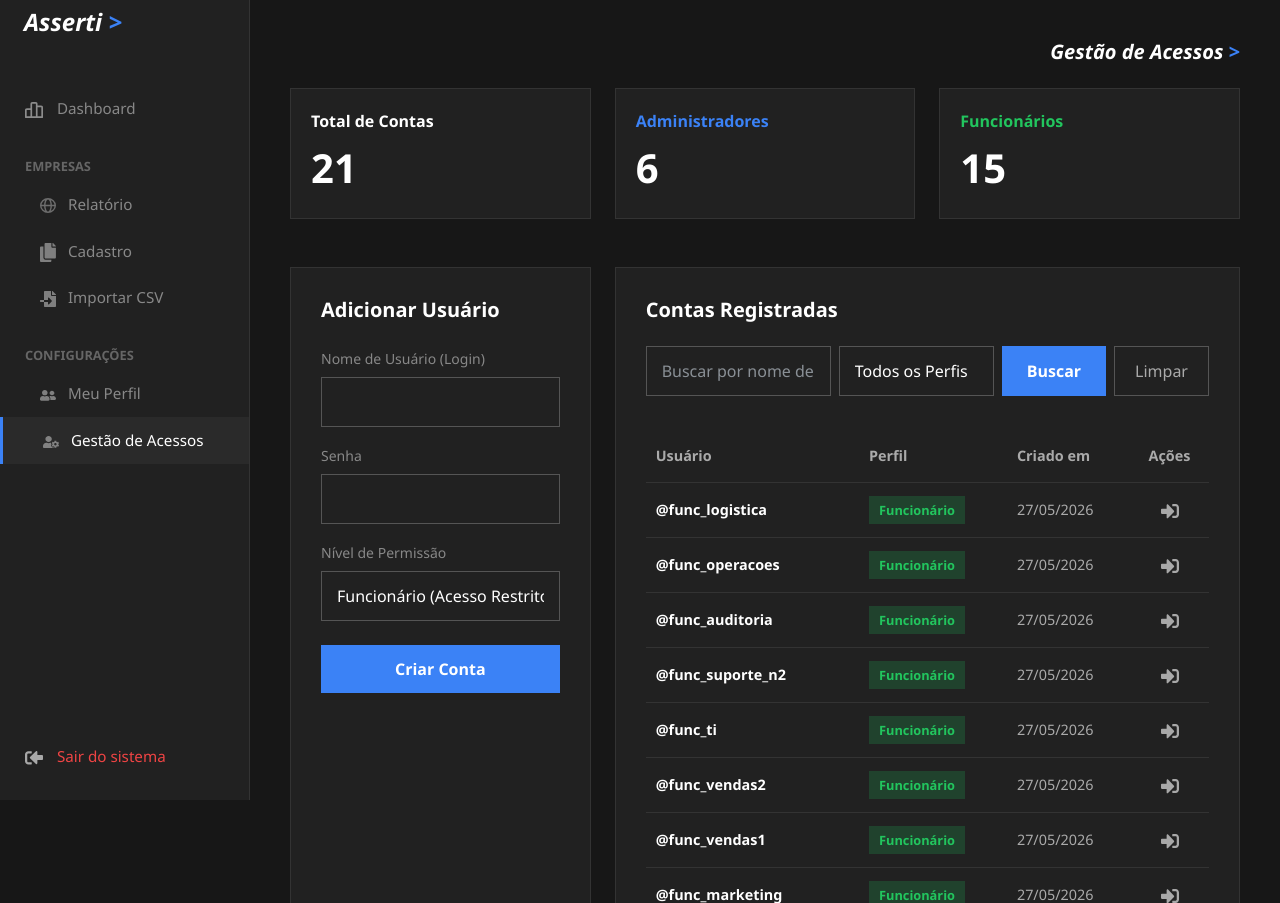
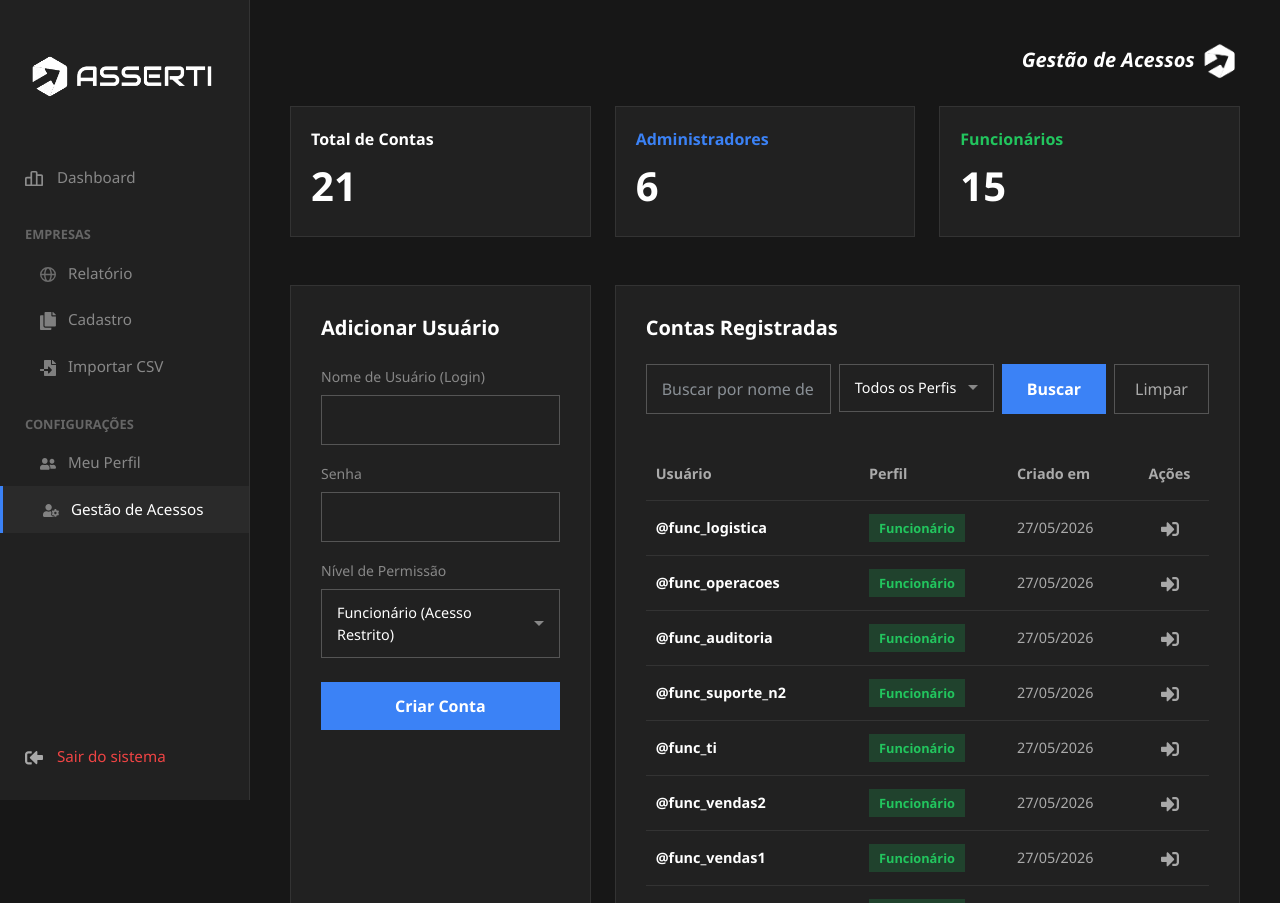
Before and after one commit to danielduper/asserti-solucao, a PHP site: page /usuarios.php in a window 1280 px wide. Shown: the top 903 px of the page. Run offline with PHP 8.4, Linux system fonts and the light colour scheme; a user stored in the database is signed in; data comes from the database, SQL or seed files in the repository.

Commit message:
ultimo commit

```diff
--- a/public/cadastro.php
+++ b/public/cadastro.php
@@ -109,12 +109,6 @@ if ($_SERVER["REQUEST_METHOD"] == "POST") {
         </div>
     </div>
 
-    <div class="row align-items-center mb-2">
-        <div class="col-md-6">
-            <button type="button" class="btn-green">
-                <img src="icones/documento.svg" width="16" style="margin-right: 8px; vertical-align: text-bottom;"> documentos necessários
-            </button>
-        </div>
         <div class="col-md-6 d-flex flex-column align-items-end">
             <div class="form-check form-switch mb-3 d-flex align-items-center gap-3">
                 <label class="form-check-label text-white fw-bold m-0">A empresa exporta produtos?<span class="asterisk">*</span></label>
--- a/public/dashboard.php
+++ b/public/dashboard.php
@@ -57,7 +57,7 @@ try {
 
     <div class="main-content">
         <div class="d-flex justify-content-end mb-4">
-            <h5 class="text-white fw-bold m-0" style="font-style: italic;">Dashboard <span style="color:#3b82f6;">></span></h5>
+            <h5 class="text-white fw-bold m-0" style="font-style: italic;">Dashboard <img src="icones/so_logo.png" width="40"></span></h5>
         </div>
 
         <div class="row g-4 mb-4">
--- a/public/menu.php
+++ b/public/menu.php
@@ -3,8 +3,8 @@ $pagina_atual = basename($_SERVER['PHP_SELF']);
 $perfil = $_SESSION['perfil'] ?? 'funcionario';
 ?>
 <div class="sidebar">
-    <div class="ms-4 mb-5 mt-2">
-        <h4 class="text-white fw-bold m-0" style="font-style: italic;">Asserti <span style="color:#3b82f6;">></span></h4>
+    <div class="ms-4 mb-5 mt-5">
+        <img src="icones/logo_branca.png" width="200">
     </div>
 
     <a href="dashboard.php" class="<?= $pagina_atual == 'dashboard.php' ? 'active' : '' ?>">
--- a/public/relatorios.php
+++ b/public/relatorios.php
@@ -102,7 +102,7 @@ function linkPagina($pag) {
         </div>
 
         <div class="d-flex justify-content-end mb-4 area-filtros-topo">
-            <h5 class="text-white fw-bold m-0" style="font-style: italic;">Relatório <span style="color:#3b82f6;">></span></h5>
+            <h5 class="text-white fw-bold m-0" style="font-style: italic;">Relatório <img src="icones/so_logo.png" width="40"></span></h5>
         </div>
 
         <form method="GET" class="mb-4">
--- a/public/usuarios.php
+++ b/public/usuarios.php
@@ -82,7 +82,79 @@ $lista_usuarios = $stmt_lista->fetchAll(PDO::FETCH_ASSOC);
         .btn-submit:hover { background-color: #2563eb; }
         .btn-clear { background: transparent; border: 1px solid #555; color: #aaa; padding: 0 20px; border-radius: 0; text-decoration: none; display: flex; align-items: center; justify-content: center; transition: 0.2s;}
         .btn-clear:hover { background: #333; color: #fff; }
-        select option { background-color: #212121; color: white; }
+
+        /* Dropdown customizado para total controle de cores/hover */
+        .custom-select-wrapper {
+            position: relative;
+            width: 100%;
+        }
+        .custom-select-trigger {
+            background: transparent;
+            border: 1px solid #555;
+            color: white;
+            border-radius: 0;
+            padding: 12px 15px;
+            cursor: pointer;
+            display: flex;
+            justify-content: space-between;
+            align-items: center;
+            user-select: none;
+            font-size: 0.9rem;
+            transition: border-color 0.2s;
+        }
+        .custom-select-trigger:after {
+            content: "";
+            width: 0;
+            height: 0;
+            border-left: 5px solid transparent;
+            border-right: 5px solid transparent;
+            border-top: 5px solid #888;
+            margin-left: 10px;
+            transition: transform 0.2s, border-top-color 0.2s;
+        }
+        .custom-select-wrapper.open .custom-select-trigger {
+            border-color: #3b82f6;
+        }
+        .custom-select-wrapper.open .custom-select-trigger:after {
+            transform: rotate(180deg);
+            border-top-color: #3b82f6;
+        }
+        .custom-options {
+            position: absolute;
+            top: 100%;
+            left: 0;
+            right: 0;
+            background-color: #212121;
+            border: 1px solid #333;
+            border-radius: 0;
+            margin-top: 4px;
+            z-index: 9999;
+            opacity: 0;
+            visibility: hidden;
+            transform: translateY(-10px);
+            transition: opacity 0.2s ease, transform 0.2s ease, visibility 0.2s;
+        }
+        .custom-select-wrapper.open .custom-options {
+            opacity: 1;
+            visibility: visible;
+            transform: translateY(0);
+        }
+        .custom-option {
+            padding: 12px 15px;
+            color: #e5e7eb;
+            cursor: pointer;
+            transition: background-color 0.15s, color 0.15s;
+            font-size: 0.9rem;
+        }
+        .custom-option:hover {
+            background-color: #3b82f6; /* Cor de hover desejada (azul Bootstrap) */
+            color: #ffffff;
+        }
+        .custom-option.selected {
+            background-color: #2a2a2a;
+            color: #3b82f6;
+            font-weight: 600;
+        }
 
         .metric-value { font-size: 2.5rem; font-weight: bold; color: #fff; margin-top: 5px; }
 
@@ -101,7 +173,7 @@ $lista_usuarios = $stmt_lista->fetchAll(PDO::FETCH_ASSOC);
 
     <div class="main-content">
         <div class="d-flex justify-content-end mb-4">
-            <h5 class="text-white fw-bold m-0" style="font-style: italic;">Gestão de Acessos <span style="color:#3b82f6;">></span></h5>
+            <h5 class="text-white fw-bold m-0" style="font-style: italic;">Gestão de Acessos <img src="icones/so_logo.png" width="40"></span></h5>
         </div>
 
         <div class="row g-4 mb-4">
@@ -136,10 +208,14 @@ $lista_usuarios = $stmt_lista->fetchAll(PDO::FETCH_ASSOC);
                         <div class="mb-3"><label style="color: #888;" class="form-label small">Senha</label><input type="password" name="senha" class="form-control flat-input" required autocomplete="new-password"></div>
                         <div class="mb-4">
                             <label style="color: #888;" class="form-label small">Nível de Permissão</label>
-                            <select name="perfil" class="form-select flat-input" required>
-                                <option value="funcionario">Funcionário (Acesso Restrito)</option>
-                                <option value="admin">Administrador (Acesso Total)</option>
-                            </select>
+                            <div class="custom-select-wrapper">
+                                <div class="custom-select-trigger">Funcionário (Acesso Restrito)</div>
+                                <div class="custom-options">
+                                    <div class="custom-option selected" data-value="funcionario">Funcionário (Acesso Restrito)</div>
+                                    <div class="custom-option" data-value="admin">Administrador (Acesso Total)</div>
+                                </div>
+                                <input type="hidden" name="perfil" value="funcionario">
+                            </div>
                         </div>
                         <button type="submit" class="btn-submit">Criar Conta</button>
                     </form>
@@ -156,11 +232,24 @@ $lista_usuarios = $stmt_lista->fetchAll(PDO::FETCH_ASSOC);
                             <input type="text" name="busca_usuario" class="form-control flat-input w-100" placeholder="Buscar por nome de usuário..." value="<?= htmlspecialchars($_GET['busca_usuario'] ?? '') ?>">
                         </div>
                         <div style="width: 220px;">
-                            <select name="filtro_perfil" class="form-select flat-input">
-                                <option value="">Todos os Perfis</option>
-                                <option value="admin" <?= (isset($_GET['filtro_perfil']) && $_GET['filtro_perfil'] == 'admin') ? 'selected' : '' ?>>Administradores</option>
-                                <option value="funcionario" <?= (isset($_GET['filtro_perfil']) && $_GET['filtro_perfil'] == 'funcionario') ? 'selected' : '' ?>>Funcionários</option>
-                            </select>
+                            <?php
+                            $filtro_perfil_atual = $_GET['filtro_perfil'] ?? '';
+                            $texto_filtro_atual = 'Todos os Perfis';
+                            if ($filtro_perfil_atual === 'admin') {
+                                $texto_filtro_atual = 'Administradores';
+                            } elseif ($filtro_perfil_atual === 'funcionario') {
+                                $texto_filtro_atual = 'Funcionários';
+                            }
+                            ?>
+                            <div class="custom-select-wrapper">
+                                <div class="custom-select-trigger"><?= $texto_filtro_atual ?></div>
+                                <div class="custom-options">
+                                    <div class="custom-option <?= $filtro_perfil_atual === '' ? 'selected' : '' ?>" data-value="">Todos os Perfis</div>
+                                    <div class="custom-option <?= $filtro_perfil_atual === 'admin' ? 'selected' : '' ?>" data-value="admin">Administradores</div>
+                                    <div class="custom-option <?= $filtro_perfil_atual === 'funcionario' ? 'selected' : '' ?>" data-value="funcionario">Funcionários</div>
+                                </div>
+                                <input type="hidden" name="filtro_perfil" value="<?= htmlspecialchars($filtro_perfil_atual) ?>">
+                            </div>
                         </div>
                         <button type="submit" class="btn-submit" style="width: auto;">Buscar</button>
                         <a href="usuarios.php" class="btn-clear">Limpar</a>
@@ -212,5 +301,43 @@ $lista_usuarios = $stmt_lista->fetchAll(PDO::FETCH_ASSOC);
             </div>
         </div>
     </div>
+
+    <script>
+        document.querySelectorAll('.custom-select-wrapper').forEach(wrapper => {
+            const trigger = wrapper.querySelector('.custom-select-trigger');
+            const options = wrapper.querySelectorAll('.custom-option');
+            const hiddenInput = wrapper.querySelector('input[type="hidden"]');
+
+            trigger.addEventListener('click', (e) => {
+                e.stopPropagation();
+                // Fecha outros dropdowns customizados abertos
+                document.querySelectorAll('.custom-select-wrapper').forEach(other => {
+                    if (other !== wrapper) other.classList.remove('open');
+                });
+                wrapper.classList.toggle('open');
+            });
+
+            options.forEach(option => {
+                option.addEventListener('click', (e) => {
+                    e.stopPropagation();
+                    options.forEach(opt => opt.classList.remove('selected'));
+                    option.classList.add('selected');
+                    trigger.innerText = option.innerText;
+                    hiddenInput.value = option.getAttribute('data-value');
+                    wrapper.classList.remove('open');
+
+                    // Dispara evento de change no input oculto
+                    hiddenInput.dispatchEvent(new Event('change', { bubbles: true }));
+                });
+            });
+        });
+
+        // Fecha os dropdowns ao clicar fora
+        document.addEventListener('click', () => {
+            document.querySelectorAll('.custom-select-wrapper').forEach(wrapper => {
+                wrapper.classList.remove('open');
+            });
+        });
+    </script>
 </body>
 </html>
```
Also changed, not shown: public/icones/logo.png (added), public/icones/logo_branca.png (added), public/icones/logo_degrad_1x-1.png (added), public/icones/so_logo.png (added).
